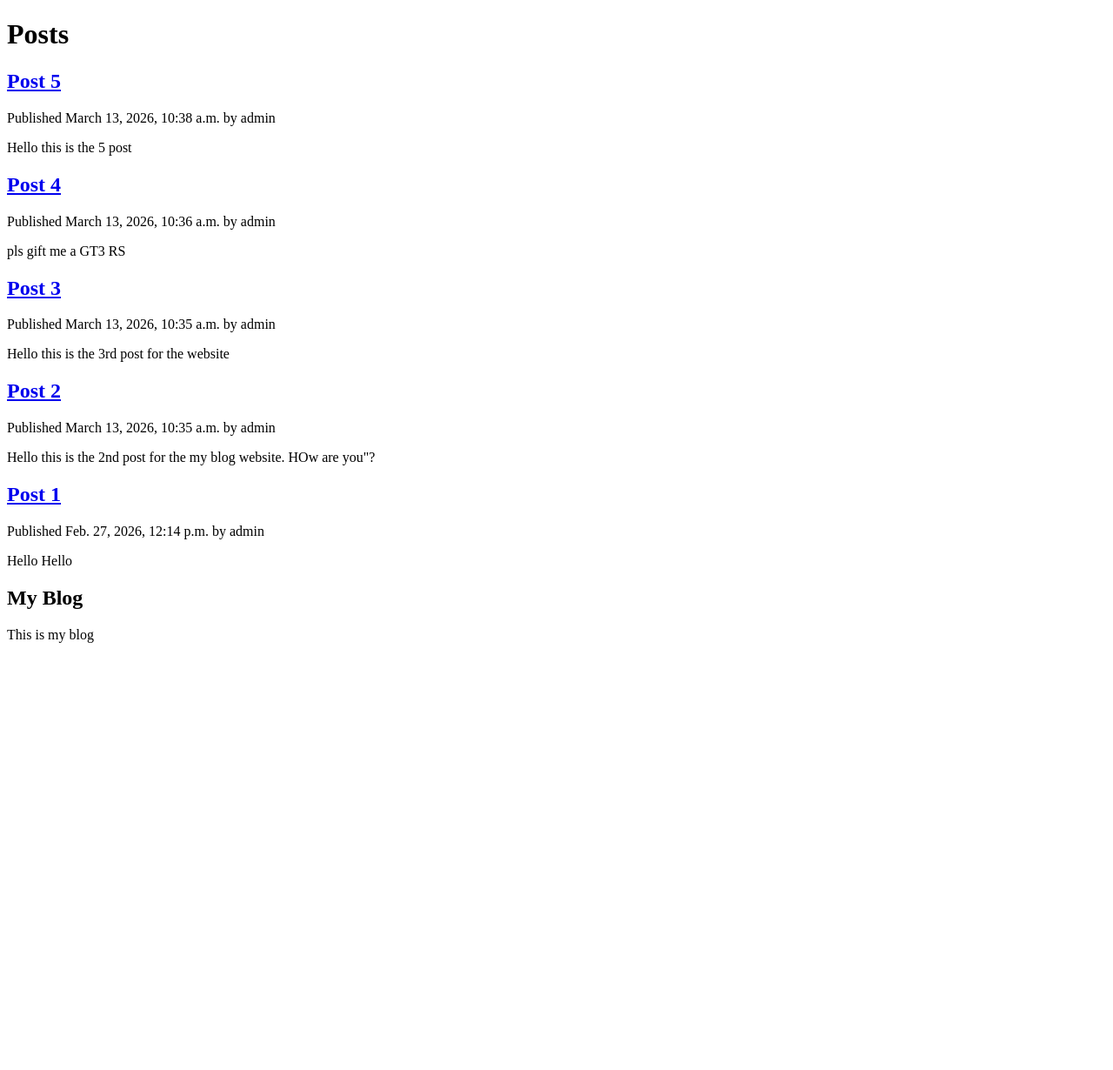
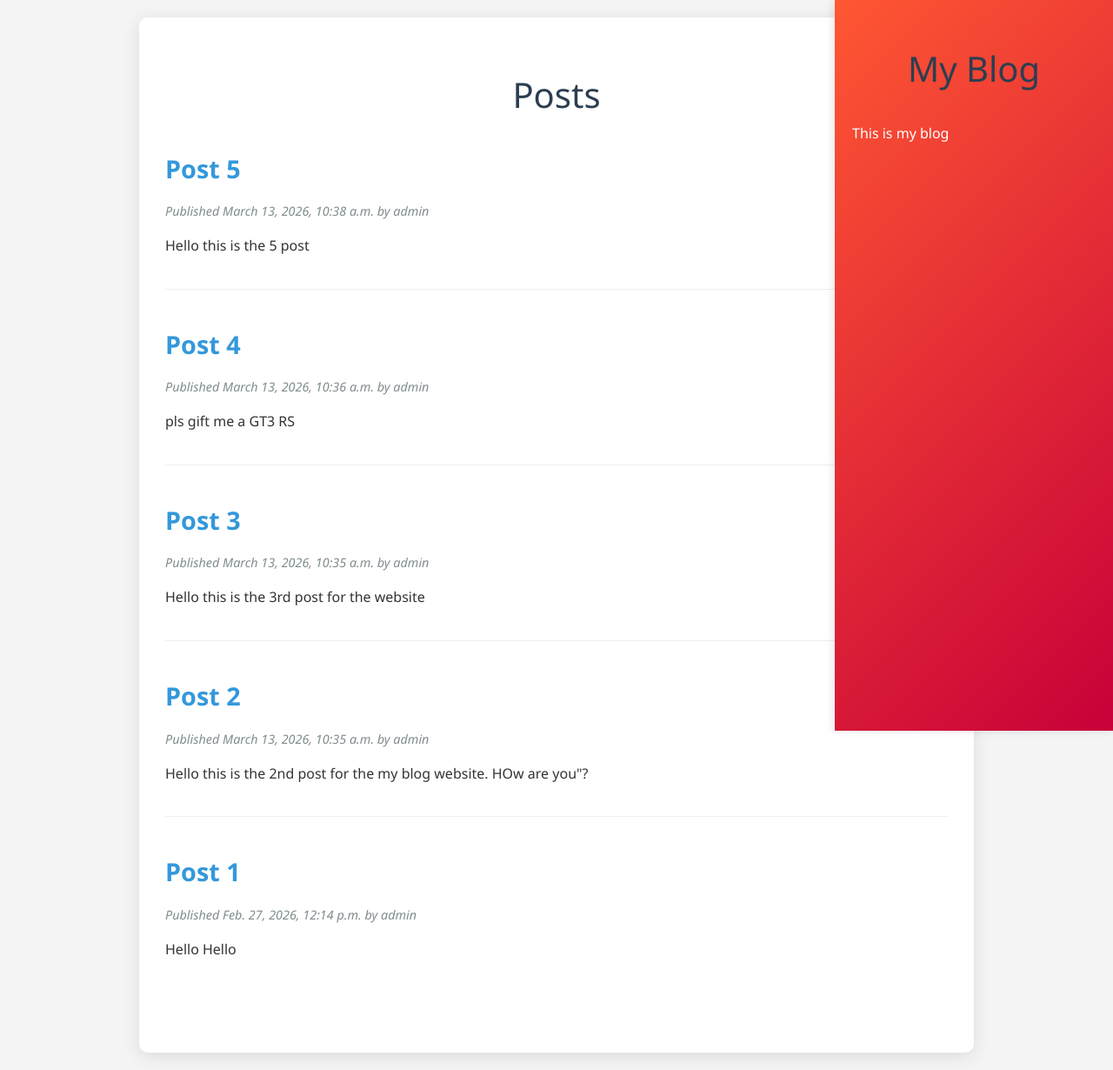
Before and after one commit to labBackup/django, a Django app: page /blog/ in a window 1280 px wide. Shown: the whole page at 87% size. Before the commit the page ends 739 px from the top, so only its background shows below. Run offline with Django 5.2, Linux system fonts and the light colour scheme; data comes from the database, SQL or seed files in the repository; both versions use the stored data as it was after the commit.

Commit message:
13th March

```diff
--- a/mayank/mysite/blog/models.py
+++ b/mayank/mysite/blog/models.py
@@ -2,7 +2,7 @@ from django.db import models
 from django.utils import timezone
 from django.conf import settings
 from  django.urls import reverse
-# Create your models here.
+
 class PublishedManager(models.Manager):
     def get_queryset(self):
         return( super().get_queryset().filter(status=Post.Status.PUBLISHED))
@@ -38,9 +38,11 @@ class Post(models.Model):
         indexes=[
             models.Index(fields=['-publish']),
         ]
-
     def __str__(self):
         return self.title
 
     def get_absolute_url(self):
-        return reverse('blog:post_detail',args=[self.id])
+        return reverse('blog:post_detail',args=[self.publish.year,
+                                                self.publish.month,
+                                                self.publish.day,
+                                                self.slug])
--- a/mayank/mysite/blog/static/css/blog.css
+++ b/mayank/mysite/blog/static/css/blog.css
@@ -1,11 +1,103 @@
 body {
-    font-family: Arial, Helvetica, sans-serif;
+    font-family: 'Segoe UI', Tahoma, Geneva, Verdana, sans-serif;
+    margin: 0;
+    padding: 0;
+    background-color: #f4f4f4;
+    color: #333;
+    line-height: 1.6;
 }
+
 h1 {
-    color: darkblue;
+    color: #2c3e50;
+    text-align: center;
+    margin-bottom: 30px;
+    font-size: 2.5em;
+    font-weight: 300;
+}
+
+h2 {
+    color: #34495e;
+    margin-top: 40px;
+    margin-bottom: 10px;
+    font-size: 1.8em;
+}
+
+h2 a {
+    color: #3498db;
+    text-decoration: none;
+    transition: color 0.3s ease;
+}
+
+h2 a:hover {
+    color: #2980b9;
+}
+
+#content {
+    max-width: 900px;
+    margin: 20px auto;
+    padding: 30px;
+    background-color: white;
+    border-radius: 10px;
+    box-shadow: 0 4px 20px rgba(0, 0, 0, 0.1);
+    min-height: 500px;
 }
 
 #sidebar {
-    background: #830f0f;
-    padding: 10px;
+    background: linear-gradient(135deg, #ff5733, #c70039);
+    padding: 20px;
+    color: white;
+    position: fixed;
+    top: 0;
+    right: 0;
+    width: 280px;
+    height: 100%;
+    overflow-y: auto;
+    box-shadow: -2px 0 10px rgba(0, 0, 0, 0.1);
 }
+
+#sidebar h2 {
+    margin-top: 0;
+    font-size: 1.5em;
+    color: white;
+}
+
+#sidebar p {
+    margin-bottom: 20px;
+    line-height: 1.5;
+}
+
+.date {
+    font-size: 0.9em;
+    color: #7f8c8d;
+    font-style: italic;
+    margin-bottom: 15px;
+}
+
+a {
+    color: #3498db;
+    text-decoration: none;
+    transition: color 0.3s ease;
+}
+
+a:hover {
+    text-decoration: underline;
+    color: #2980b9;
+}
+
+.post {
+    margin-bottom: 40px;
+    padding-bottom: 20px;
+    border-bottom: 1px solid #ecf0f1;
+}
+
+.post:last-child {
+    border-bottom: none;
+}
+
+.post h2 {
+    margin-top: 0;
+}
+
+.post p {
+    margin-bottom: 15px;
+}
--- a/mayank/mysite/blog/templates/blog/base.html
+++ b/mayank/mysite/blog/templates/blog/base.html
@@ -3,7 +3,7 @@
 <html lang="en">
 <head>
 <title>{% block title %}My Blog{% endblock %}</title>
-<link href="{% static 'blog/css/blog.css' % rel="stylesheet"}">
+<link rel="stylesheet" href="{% static 'css/blog.css' %}">
 </head>
 <body>
     <div id='content'>
@@ -11,7 +11,7 @@
         {% endblock %}
     </div>
     <div id='sidebar'>
-    <h2>My Blog </h2>
+    <h1>My Blog </h1>
     <p>This is my blog</p>
     </div>
 </body>
--- a/mayank/mysite/blog/templates/blog/post/list.html
+++ b/mayank/mysite/blog/templates/blog/post/list.html
@@ -5,8 +5,10 @@
 {% block content %}
     <h1>Posts</h1>
     {% for post in posts %}
-        <h2><a href="{% url 'blog:post_detail' post.id %}">{{ post.title }}</a></h2>
-        <p class="date">Published {{ post.publish }} by {{ post.author }}</p>
-        <p>{{ post.body|truncatewords:30|linebreaks }}</p>
+        <div class="post">
+            <h2><a href="{{ post.get_absolute_url }}">{{ post.title }}</a></h2>
+            <p class="date">Published {{ post.publish }} by {{ post.author }}</p>
+            <p>{{ post.body|truncatewords:30|linebreaks }}</p>
+        </div>
     {% endfor %}
 {% endblock %}
--- a/mayank/mysite/blog/urls.py
+++ b/mayank/mysite/blog/urls.py
@@ -3,5 +3,5 @@ from . import views
 app_name = 'blog'
 urlpatterns = [
     path('', views.post_list, name='post_list'),
-    path('<int:id>', views.post_detail, name='post_detail'),
+    path('<int:year>/<int:month>/<int:day>/<slug:post>/', views.post_detail, name='post_detail'),
 ]
--- a/mayank/mysite/blog/views.py
+++ b/mayank/mysite/blog/views.py
@@ -7,8 +7,15 @@ def post_list(request):
     posts = Post.published.all()
     return render(request, 'blog/post/list.html', {'posts': posts})
 
-def post_detail(request, id):
-    post = get_object_or_404(Post, id=id, status=Post.Status.PUBLISHED)
+def post_detail(request, year, month, day, post):
+    post = get_object_or_404(
+        Post,
+        status=Post.Status.PUBLISHED,
+        slug=post,
+        publish__year=year,
+        publish__month=month,
+        publish__day=day
+        )
     return render(request, 'blog/post/detail.html', {'post': post})
 
 # Create your views here.
```
Also changed, not shown: mayank/mysite/db.sqlite3.
